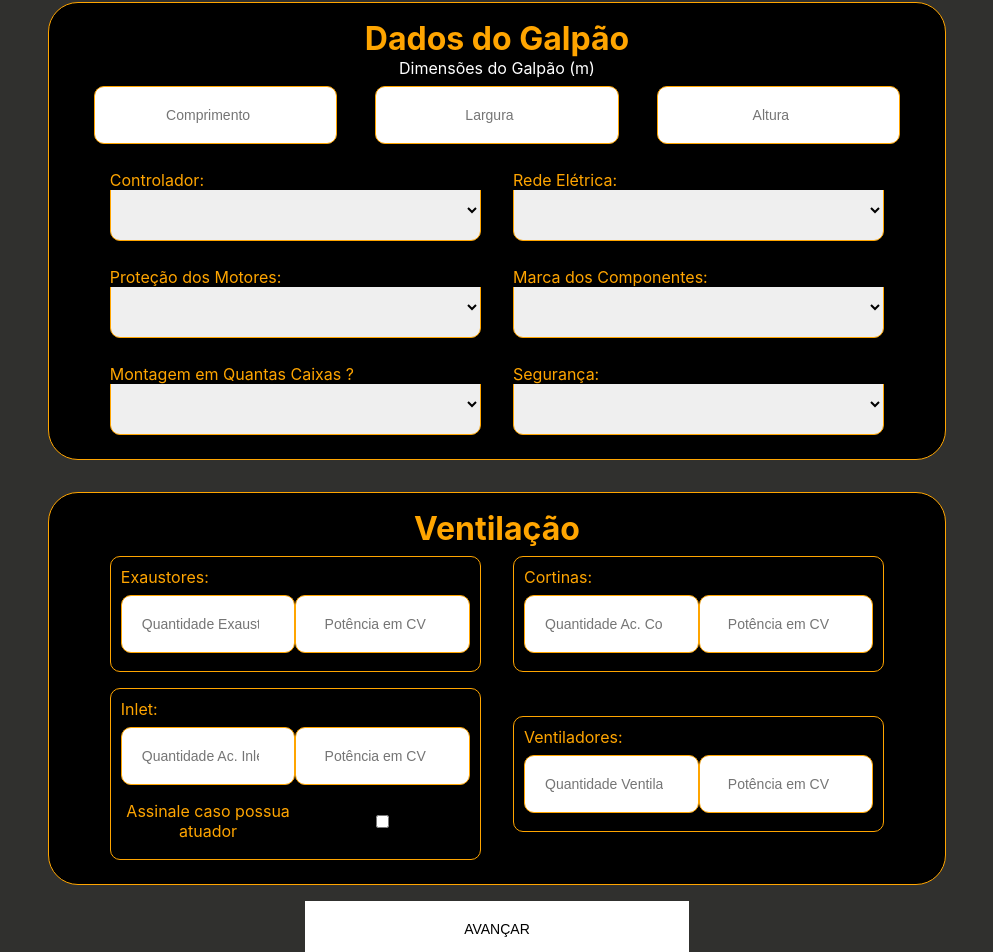
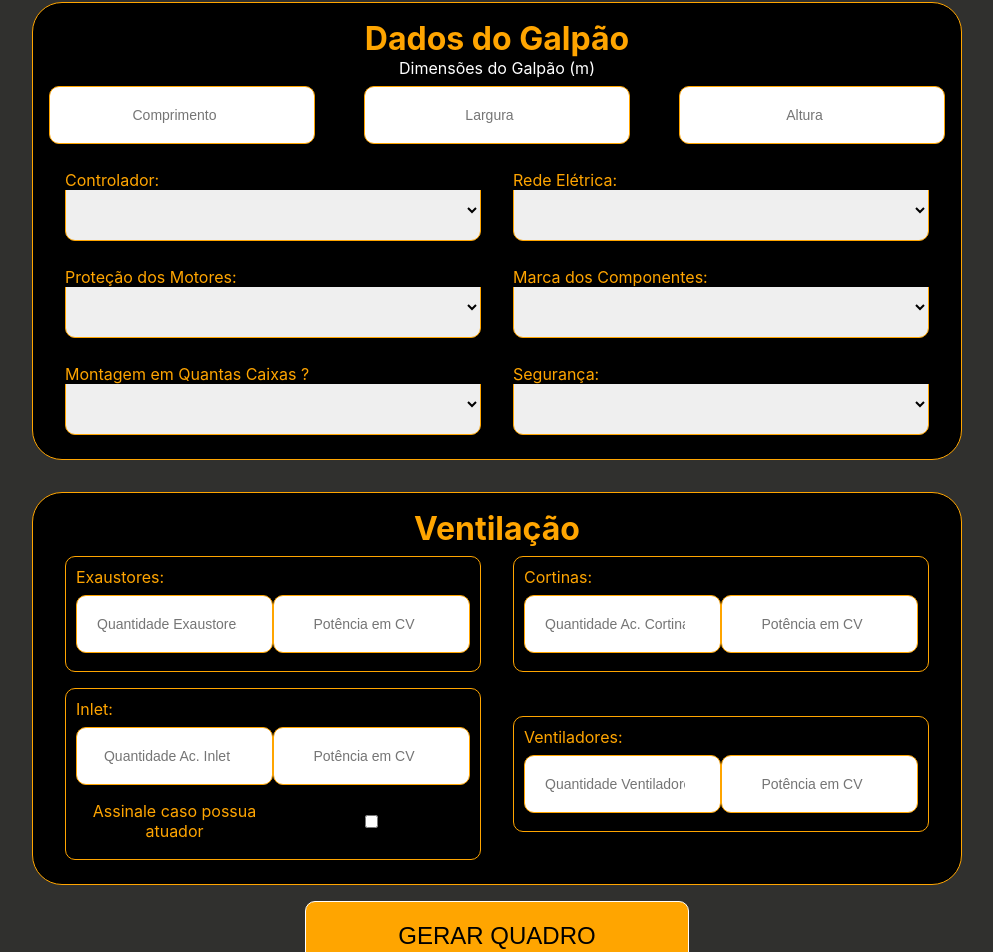
Before and after one commit to JnFerri/dimensionamento-eletrica, a React (Create React App) app: page /dimensionamento in a window 1280 px wide. Shown: the part 185-1137 px from the top of the page, without its empty margins (143-1136 px from the left). Built offline with nearby package versions, Linux system fonts and the light colour scheme.

Commit message:
Finalizado parte form dimensionamento ventilação

```diff
--- a/src/Components/DimensionamentoGalpao/DimensionamentoGalpao.js
+++ b/src/Components/DimensionamentoGalpao/DimensionamentoGalpao.js
@@ -10,16 +10,14 @@ import redeEletrica from "../../Dados/redeEletrica"
 import controladores from "../../Dados/controladores"
 import Input from "../Input/Input"
 import Titulo4 from "../Titulo4/Titulo4"
-import { useState } from "react"
-import Form from "../Form/Form"
-import Botao from "../Botao/Botao.js"
+
 
 
 const DimensionamentoSection = styled.section`
 display:flex;
 flex-direction:column;
 width:70%;
-padding:1rem 0;
+padding:1rem 1rem;
 background-color:black;
 border:0.5px orange solid;
 border-radius:30px;
@@ -81,32 +79,31 @@ function DimensionamentoGalpao({setComprimentoForm, setLarguraForm, setAlturaFor
     return(
         <DimensionamentoSection>
                 <Titulo4 color="orange" font_size='32px'>Dados do Galpão</Titulo4>
-                <Form width='90%'>
                     <Label color="white">Dimensões do Galpão (m)</Label>
                 <FormDivLinha>
-                    <Input onChange={HandleComprimentoForm} value={ComprimentoForm} type="number" padding='20px 20px' width='25%' border='orange 0.5px solid' border_radius='10px' placeholder="Comprimento"></Input>
-                    <Input onChange={HandleLarguraForm} value={LarguraForm} type="number" padding='20px 20px' width='25%' border='orange 0.5px solid' border_radius='10px' placeholder="Largura"></Input>
-                    <Input onChange={HandleAlturaForm} value={AlturaForm} type="number" padding='20px 20px' width='25%' border='orange 0.5px solid' border_radius='10px' placeholder="Altura"></Input>
+                    <Input onChange={HandleComprimentoForm} required  value={ComprimentoForm} type="number" padding='20px 20px' width='25%' border='orange 0.5px solid' border_radius='10px' placeholder="Comprimento"></Input>
+                    <Input onChange={HandleLarguraForm} required  value={LarguraForm} type="number" padding='20px 20px' width='25%' border='orange 0.5px solid' border_radius='10px' placeholder="Largura"></Input>
+                    <Input onChange={HandleAlturaForm} required  value={AlturaForm} type="number" padding='20px 20px' width='25%' border='orange 0.5px solid' border_radius='10px' placeholder="Altura"></Input>
                 </FormDivLinha>
                     <FormDivLinha>
                     <FormDiv>
                     <Label font_size='16px' translate="10px" background_color='black' color="orange" text_align='left' width='100%'>Controlador:</Label>
-                    <Select onChange={HandleControladorForm} value={ControladorForm} padding='20px 20px' border='orange 0.5px solid' border_radius='10px' >
+                    <Select onChange={HandleControladorForm} required  value={ControladorForm} padding='20px 20px' border='orange 0.5px solid' border_radius='10px' >
                     <Option value={''} disabled selected hidden  color="#FF8C00" font_size='22px'></Option>
                         {
                             controladores.map((controlador,index) => (
-                                <Option key={index}  color="#FF8C00" font_size='22px'>{controlador}</Option>
+                                <Option key={index}  color="#FF8C00" font_size='18px'>{controlador}</Option>
                             ))
                         }
                     </Select>
                     </FormDiv>
                     <FormDiv>
                     <Label font_size='16px' translate="10px" background_color='black' color="orange" text_align='left' width='100%'>Rede Elétrica:</Label>
-                    <Select onChange={HandleRedeEletricaForm} value={RedeEletricaForm} padding='20px 20px' border='orange 0.5px solid' border_radius='10px' >
+                    <Select onChange={HandleRedeEletricaForm} required  value={RedeEletricaForm} padding='20px 20px' border='orange 0.5px solid' border_radius='10px' >
                     <Option value={''} disabled selected hidden  color="#FF8C00" font_size='22px'></Option>
                         {
                             redeEletrica.map((rede,index) => (
-                                <Option key={index}  color="#FF8C00" font_size='22px' border='2px solid black'>{rede}</Option>
+                                <Option key={index}  color="#FF8C00" font_size='18px' border='2px solid black'>{rede}</Option>
                             ))
                         }
                     </Select>
@@ -115,22 +112,22 @@ function DimensionamentoGalpao({setComprimentoForm, setLarguraForm, setAlturaFor
                     <FormDivLinha>
                     <FormDiv>
                     <Label font_size='16px' translate="10px" background_color='black' color="orange" text_align='left' width='100%'>Proteção dos Motores:</Label>
-                    <Select onChange={HandleProtecaoMotorForm} value={ProtecaoMotorForm} padding='20px 20px' border='orange 0.5px solid' border_radius='10px' >
+                    <Select onChange={HandleProtecaoMotorForm} required  value={ProtecaoMotorForm} padding='20px 20px' border='orange 0.5px solid' border_radius='10px' >
                     <Option value={''} disabled selected hidden  color="#FF8C00" font_size='22px'></Option>
                         {
                             protecaoMotores.map((protecao,index) => (
-                                <Option key={index}  color="#FF8C00" font_size='22px'>{protecao}</Option>
+                                <Option key={index}  color="#FF8C00" font_size='18px'>{protecao}</Option>
                             ))
                         }
                     </Select>
                     </FormDiv>
                     <FormDiv>
                     <Label font_size='16px' translate="10px" background_color='black' color="orange" text_align='left' width='100%'>Marca dos Componentes:</Label>
-                    <Select onChange={HandleMarcaForm} value={MarcaForm} padding='20px 20px' border='orange 0.5px solid' border_radius='10px' >
+                    <Select onChange={HandleMarcaForm} required  value={MarcaForm} padding='20px 20px' border='orange 0.5px solid' border_radius='10px' >
                     <Option value={''} disabled selected hidden  color="#FF8C00" font_size='22px'></Option>
                         {
                             marcaComponentes.map((marca,index) => (
-                                <Option key={index}  color="#FF8C00" font_size='22px' border='2px solid black'>{marca}</Option>
+                                <Option key={index}  color="#FF8C00" font_size='18px' border='2px solid black'>{marca}</Option>
                             ))
                         }
                     </Select>
@@ -139,28 +136,28 @@ function DimensionamentoGalpao({setComprimentoForm, setLarguraForm, setAlturaFor
                     <FormDivLinha>
                     <FormDiv>
                     <Label font_size='16px' translate="10px" background_color='black' color="orange" text_align='left' width='100%'>Montagem em Quantas Caixas ?</Label>
-                    <Select onChange={HandleQuantidadeCaixaForm} value={QuantidadeCaixaForm} padding='20px 20px' border='orange 0.5px solid' border_radius='10px' >
+                    <Select onChange={HandleQuantidadeCaixaForm} required  value={QuantidadeCaixaForm} padding='20px 20px' border='orange 0.5px solid' border_radius='10px' >
                     <Option value={''} disabled selected hidden  color="#FF8C00" font_size='22px'></Option>
                         {
                             caixas.map((caixa,index) => (
-                                <Option key={index}  color="#FF8C00" font_size='22px' border='2px solid black'>{caixa}</Option>
+                                <Option key={index}  color="#FF8C00" font_size='18px' border='2px solid black'>{caixa}</Option>
                             ))
                         }
                     </Select>
                     </FormDiv>
                     <FormDiv>
                     <Label font_size='16px' translate="10px" background_color='black' color="orange" text_align='left' width='100%' >Segurança:</Label>
-                    <Select onChange={HandleSegurancaForm} value={SegurancaForm} padding='20px 20px' border='orange 0.5px solid' border_radius='10px' >
+                    <Select onChange={HandleSegurancaForm} required  value={SegurancaForm} padding='20px 20px' border='orange 0.5px solid' border_radius='10px' >
                     <Option value={''} disabled selected hidden  color="#FF8C00" font_size='22px'></Option>
                         {
                             seguranca.map((item,index) => (
-                                <Option key={index}  color="#FF8C00" font_size='22px' border='2px solid black'>{item}</Option>
+                                <Option key={index}  color="#FF8C00" font_size='18px' border='2px solid black'>{item}</Option>
                             ))
                         }
                     </Select>
                     </FormDiv>
                     </FormDivLinha>
-                </Form>
+
 
             </DimensionamentoSection>
     )
--- a/src/Components/DimensionamentoVentilacao/DimensionamentoVentilacao.js
+++ b/src/Components/DimensionamentoVentilacao/DimensionamentoVentilacao.js
@@ -2,13 +2,13 @@ import styled from "styled-components"
 import Label from "../Label/Label"
 import Input from "../Input/Input"
 import Titulo4 from "../Titulo4/Titulo4"
-import Form from "../Form/Form"
+
 
 const DimensionamentoSection = styled.section`
 display:flex;
 flex-direction:column;
 width:70%;
-padding:1rem 0;
+padding:1rem 1rem;
 background-color:black;
 border:0.5px orange solid;
 border-radius:30px;
@@ -77,31 +77,28 @@ function DimensionamentoVentilacao({setQuantidadeExaustoresForm,setPotenciaExaus
     return(
         <DimensionamentoSection>
                 <Titulo4 color="orange" font_size='32px'>Ventilação</Titulo4>
-                <Form width='90%'>
                 <FormDivLinha>
                 <FormDiv>
                 <Label font_size='16px' translate="0px" color="orange" text_align='left' width='100%'>Exaustores:</Label>
                 <FormDivLinha>
-                <Input  type="number" onChange={HandleQuantidadeExaustores} value={QuantidadeExaustoresForm} padding='20px 20px' width='40%' border='orange 0.5px solid' border_radius='10px' placeholder="Quantidade Exaustores"></Input>
-                <Input  type="number" onChange={HandlePotenciaExaustores} value={PotenciaExaustoresForm} padding='20px 20px' width='40%' border='orange 0.5px solid' border_radius='10px' placeholder="Potência em CV"></Input>
+                <Input  type="number" required  onChange={HandleQuantidadeExaustores} value={QuantidadeExaustoresForm} padding='20px 20px' width='40%' border='orange 0.5px solid' border_radius='10px' placeholder="Quantidade Exaustores"></Input>
+                <Input  type="number" required  onChange={HandlePotenciaExaustores} value={PotenciaExaustoresForm} padding='20px 20px' width='40%' border='orange 0.5px solid' border_radius='10px' placeholder="Potência em CV"></Input>
                 </FormDivLinha>
                 </FormDiv>
                 <FormDiv>
                 <Label font_size='16px' translate="0px" color="orange" text_align='left' width='100%'>Cortinas:</Label>
                 <FormDivLinha>
-                <Input  type="number" onChange={HandleQuantidadeAcCortinas} value={QuantidadeAcCortinasForm} padding='20px 20px' width='40%' border='orange 0.5px solid' border_radius='10px' placeholder="Quantidade Ac. Cortinas"></Input>
-                <Input  type="number" onChange={HandlePotenciaAcCortinas} value={PotenciaAcCortinasForm} padding='20px 20px' width='40%' border='orange 0.5px solid' border_radius='10px' placeholder="Potência em CV"></Input>
+                <Input  type="number" required onChange={HandleQuantidadeAcCortinas} value={QuantidadeAcCortinasForm} padding='20px 20px' width='40%' border='orange 0.5px solid' border_radius='10px' placeholder="Quantidade Ac. Cortinas"></Input>
+                <Input  type="number" required  onChange={HandlePotenciaAcCortinas} value={PotenciaAcCortinasForm} padding='20px 20px' width='40%' border='orange 0.5px solid' border_radius='10px' placeholder="Potência em CV"></Input>
                 </FormDivLinha>
                 </FormDiv>
                 </FormDivLinha>
-
-
                 <FormDivLinha>
                 <FormDiv>
                 <Label font_size='16px' translate="0px" color="orange" text_align='left' width='100%'>Inlet:</Label>
                 <FormDivLinha>
-                <Input  type="number" onChange={HandleQuantidadeAcInlet} value={QuantidadeAcInletForm} padding='20px 20px' width='40%' border='orange 0.5px solid' border_radius='10px' placeholder="Quantidade Ac. Inlet"></Input>
-                <Input  type="number" onChange={HandlePotenciaAcInlet} value={PotenciaAcInletForm} padding='20px 20px' width='40%' border='orange 0.5px solid' border_radius='10px' placeholder="Potência em CV"></Input>
+                <Input  type="number" required  onChange={HandleQuantidadeAcInlet} value={QuantidadeAcInletForm} padding='20px 20px' width='40%' border='orange 0.5px solid' border_radius='10px' placeholder="Quantidade Ac. Inlet"></Input>
+                <Input  type="number" required  onChange={HandlePotenciaAcInlet} value={PotenciaAcInletForm} padding='20px 20px' width='40%' border='orange 0.5px solid' border_radius='10px' placeholder="Potência em CV"></Input>
                 </FormDivLinha>
                 <FormDivLinha>
                 <Label font_size='16px' translate="0px" color="orange" text_align='center' width='100%'>Assinale caso possua atuador</Label>
@@ -111,12 +108,11 @@ function DimensionamentoVentilacao({setQuantidadeExaustoresForm,setPotenciaExaus
                 <FormDiv>
                 <Label font_size='16px' translate="0px" color="orange" text_align='left' width='100%'>Ventiladores:</Label>
                 <FormDivLinha>
-                <Input  type="number" onChange={HandleQuantidadeVentiladores} value={QuantidadeVentiladoresForm} padding='20px 20px' width='40%' border='orange 0.5px solid' border_radius='10px' placeholder="Quantidade Ventiladores"></Input>
-                <Input  type="number" onChange={HandlePotenciaVentiladores} value={PotenciaVentiladoresForm} padding='20px 20px' width='40%' border='orange 0.5px solid' border_radius='10px' placeholder="Potência em CV"></Input>
+                <Input  type="number" required  onChange={HandleQuantidadeVentiladores} value={QuantidadeVentiladoresForm} padding='20px 20px' width='40%' border='orange 0.5px solid' border_radius='10px' placeholder="Quantidade Ventiladores"></Input>
+                <Input  type="number" required  onChange={HandlePotenciaVentiladores} value={PotenciaVentiladoresForm} padding='20px 20px' width='40%' border='orange 0.5px solid' border_radius='10px' placeholder="Potência em CV"></Input>
                 </FormDivLinha>
                 </FormDiv>
                 </FormDivLinha>
-                </Form>
             </DimensionamentoSection>
     )
 }
--- a/src/Components/Input/Input.js
+++ b/src/Components/Input/Input.js
@@ -7,7 +7,8 @@ const Input = styled.input`
     border: ${props => props.border || '0px'};
     border-radius: ${props => props.border_radius || '0px'};
     text-align:${props => props.text_align || "center"};
-    font-size: ${props => props.font_size || '14px'}
+    font-size: ${props => props.font_size || '14px'};
+    background-color:${props => props.background_color || 'white'};
 `
 
 export default Input
--- a/src/Paginas/Dimensionamento/Dimensionamento.js
+++ b/src/Paginas/Dimensionamento/Dimensionamento.js
@@ -4,7 +4,8 @@ import Header from "../../Components/Header/Header";
 import DimensionamentoGalpao from "../../Components/DimensionamentoGalpao/DimensionamentoGalpao.js";
 import { useEffect, useState } from "react";
 import DimensionamentoVentilacao from "../../Components/DimensionamentoVentilacao/DimensionamentoVentilacao.js";
-import Botao from "../../Components/Botao/Botao.js";
+import Form from "../../Components/Form/Form.js"
+import Input from "../../Components/Input/Input.js";
 
 const DimensionamentoContainer = styled.main`
 display:flex;
@@ -33,7 +34,15 @@ function Dimensionamento(){
     const [PotenciaVentiladoresForm,setPotenciaVentiladoresForm] = useState('')
     const [TodosOsDados, setTodosOsDados] = useState('')
 
-    function DefineDados(){
+    const todosDadosGalpao = {
+        setComprimentoForm,setLarguraForm,setAlturaForm,setControladorForm,setRedeEletricaForm,setProtecaoMotorForm,setMarcaForm,setQuantidadeCaixaForm,setSegurancaForm,ComprimentoForm,LarguraForm,AlturaForm,ControladorForm,RedeEletricaForm,ProtecaoMotorForm,MarcaForm,QuantidadeCaixaForm,SegurancaForm
+    }
+    const todosDadosVentilacao = {
+        setQuantidadeExaustoresForm,setPotenciaExaustoresForm,setQuantidadeAcCortinasForm,setPotenciaAcCortinasForm,setQuantidadeAcInletForm,setPotenciaAcInletForm,setPossuiAtuadorInlet,setQuantidadeVentiladoresForm,setPotenciaVentiladoresForm,QuantidadeExaustoresForm,PotenciaExaustoresForm,QuantidadeAcCortinasForm,PotenciaAcCortinasForm,QuantidadeAcInletForm,PotenciaAcInletForm,PossuiAtuadorInlet,QuantidadeVentiladoresForm,PotenciaVentiladoresForm
+    }
+
+    async function DefineDados(event){
+        event.preventDefault()
       setDadosGalpao({
             comprimento:ComprimentoForm,
             largura:LarguraForm,
@@ -72,16 +81,10 @@ function Dimensionamento(){
         setPotenciaVentiladoresForm('')
        }
 
-   async function EnviarDados(){
-        await DefineDados()
-        setTodosOsDados({
-            dadosGalpao ,
-            dadosVentilacao
-        })
-    }
 
-    const [dadosGalpao,setDadosGalpao] = useState({
-        comprimento:0,
+
+       const [dadosGalpao,setDadosGalpao] = useState({
+           comprimento:0,
         largura:0,
         altura:0,
         controlador:'',
@@ -99,54 +102,32 @@ function Dimensionamento(){
         ventilador:{quantidade:0,potencia:0},
     })
 
+
+    useEffect(() =>{
+     setTodosOsDados({
+         dadosGalpao ,
+         dadosVentilacao
+     })
+ },[dadosGalpao, dadosVentilacao])
+
     useEffect(() =>{
         console.log(TodosOsDados)
     },[TodosOsDados])
+
     return(
         <DimensionamentoContainer>
+            <Form width='100%' onSubmit={DefineDados}>
             <Header/>
             <Titulo2 color="orange" font_size='40px' text_shadow='2px 2px 2px black'>COLETA DE DADOS DE DIMENSIONAMENTO:</Titulo2>
             <DimensionamentoGalpao
-           setComprimentoForm={setComprimentoForm}
-            setLarguraForm={setLarguraForm}
-            setAlturaForm={setAlturaForm}
-            setControladorForm={setControladorForm}
-            setRedeEletricaForm={setRedeEletricaForm}
-            setProtecaoMotorForm={setProtecaoMotorForm}
-            setMarcaForm={setMarcaForm}
-            setQuantidadeCaixaForm={setQuantidadeCaixaForm}
-            setSegurancaForm={setSegurancaForm}
-            ComprimentoForm={ComprimentoForm}
-            LarguraForm={LarguraForm}
-            AlturaForm={AlturaForm}
-            ControladorForm={ControladorForm}
-            RedeEletricaForm={RedeEletricaForm}
-            ProtecaoMotorForm={ProtecaoMotorForm}
-            MarcaForm={MarcaForm}
-            QuantidadeCaixaForm={QuantidadeCaixaForm}
-            SegurancaForm={SegurancaForm}
+            {...todosDadosGalpao}
             />
             <DimensionamentoVentilacao
-            setQuantidadeExaustoresForm={setQuantidadeExaustoresForm}
-            setPotenciaExaustoresForm={setPotenciaExaustoresForm}
-            setQuantidadeAcCortinasForm={setQuantidadeAcCortinasForm}
-            setPotenciaAcCortinasForm={setPotenciaAcCortinasForm}
-            setQuantidadeAcInletForm={setQuantidadeAcInletForm}
-            setPotenciaAcInletForm={setPotenciaAcInletForm}
-            setQuantidadeVentiladoresForm={setQuantidadeVentiladoresForm}
-            setPotenciaVentiladoresForm={setPotenciaVentiladoresForm}
-            QuantidadeExaustoresForm={QuantidadeExaustoresForm}
-            PotenciaExaustoresForm={PotenciaExaustoresForm}
-            QuantidadeAcCortinasForm={QuantidadeAcCortinasForm}
-            PotenciaAcCortinasForm={PotenciaAcCortinasForm}
-            QuantidadeAcInletForm={QuantidadeAcInletForm}
-            PotenciaAcInletForm={PotenciaAcInletForm}
-            setPossuiAtuadorInlet={setPossuiAtuadorInlet}
-            PossuiAtuadorInlet={PossuiAtuadorInlet}
-            QuantidadeVentiladoresForm={QuantidadeVentiladoresForm}
-            PotenciaVentiladoresForm={PotenciaVentiladoresForm}
+            {...todosDadosVentilacao}
             />
-            <Botao onClick={EnviarDados} color="black" padding='20px 0px' width='30%'>AVANÇAR</Botao>
+            <Input type="Submit" color="black" padding='20px 0px' background_color='orange' border='white 0.5px solid' border_radius='10px' font_size='24px' width='30%' value='GERAR QUADRO'/>
+            </Form>
+
         </DimensionamentoContainer>
 
 
```
Also changed, not shown: src/Components/Select/Select.js (line endings or trailing spaces).
